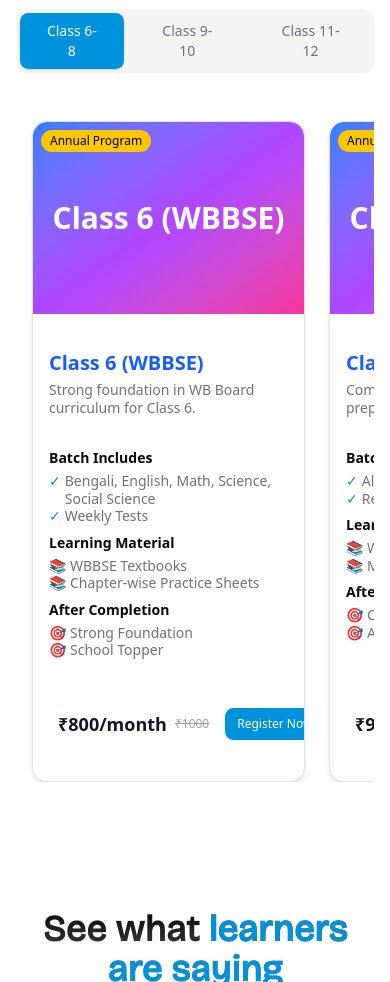
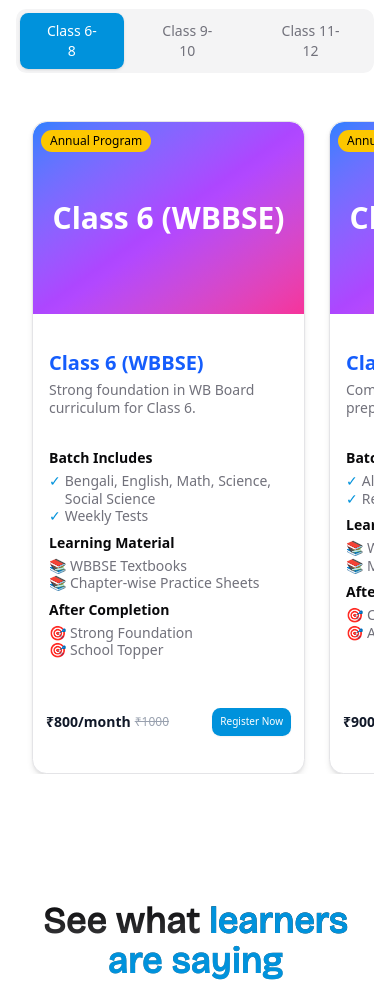
Before and after one commit to KoushikPanda1729/MGC, a Next.js app in the folder apps/monobikash_guid_center/: page / in a window 390 px wide. Shown: the part 2800-3782 px from the top of the page. Built offline with nearby package versions, Linux system fonts and the light colour scheme; no server answers; what @lexical/react would draw is missing.

Commit message:
fix the card

```diff
--- a/apps/monobikash_guid_center/src/components/courses.tsx
+++ b/apps/monobikash_guid_center/src/components/courses.tsx
@@ -228,7 +228,7 @@
               transition={{ duration: 0.5, delay: index * 0.1 }}
               className="flex justify-center flex-shrink-0 w-[70vw] md:w-auto snap-center"
             >
-              <Card className="overflow-hidden rounded-xl shadow-md border pt-0 w-full max-w-[400px] flex flex-col">
+              <Card className="overflow-hidden rounded-xl shadow-md border pt-0 w-full flex flex-col">
                 {/* Gradient Header */}
                 <motion.div
                   className="relative w-full h-48 flex-shrink-0 bg-gradient-to-br from-blue-500 via-purple-500 to-pink-500 flex items-center justify-center rounded-t-xl"
@@ -319,21 +319,21 @@
                   )}
                 </div>
 
-                <CardFooter className="flex flex-col items-start gap-2  pt-3 px-6 mb-4 flex-shrink-0 mt-auto border border-white">
-                  <div className="flex items-center justify-between w-full gap-2">
-                    <div className="flex items-center gap-2">
-                      <span className="text-lg font-bold text-gray-900">
+                <CardFooter className="flex flex-col items-start gap-2 pt-3 px-3 sm:px-6 pb-3 sm:pb-4 flex-shrink-0 mt-auto border border-white">
+                  <div className="flex items-center justify-between w-full gap-1.5 sm:gap-2">
+                    <div className="flex items-center gap-1 sm:gap-1.5 flex-shrink min-w-0">
+                      <span className="text-sm sm:text-lg font-bold text-gray-900 whitespace-nowrap">
                         {course.price}
                       </span>
                       {course.originalPrice && (
-                        <span className="text-xs text-gray-400 line-through">
+                        <span className="text-xs text-gray-400 line-through whitespace-nowrap">
                           {course.originalPrice}
                         </span>
                       )}
                     </div>
                     <Button
                       asChild
-                      className="px-3 sm:px-4 py-1 h-8 text-xs sm:text-sm flex-shrink-0 ml-2"
+                      className="px-2 sm:px-4 py-1 h-7 sm:h-8 text-[10px] sm:text-sm flex-shrink-0 whitespace-nowrap"
                     >
                       <Link href={course.link}>Register Now</Link>
                     </Button>
```
